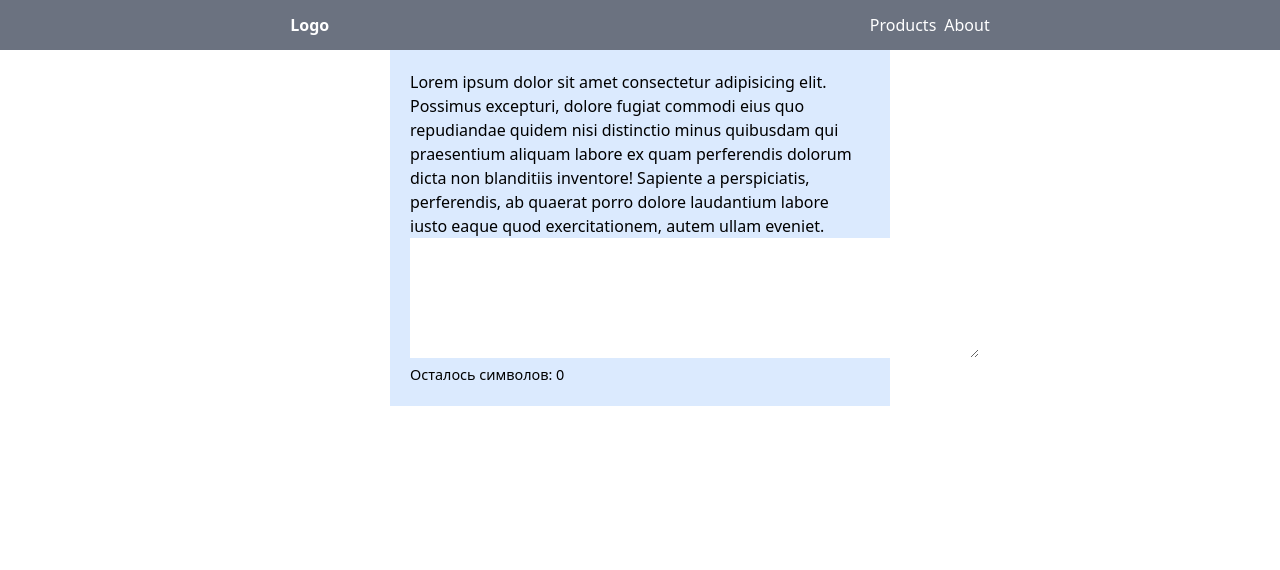
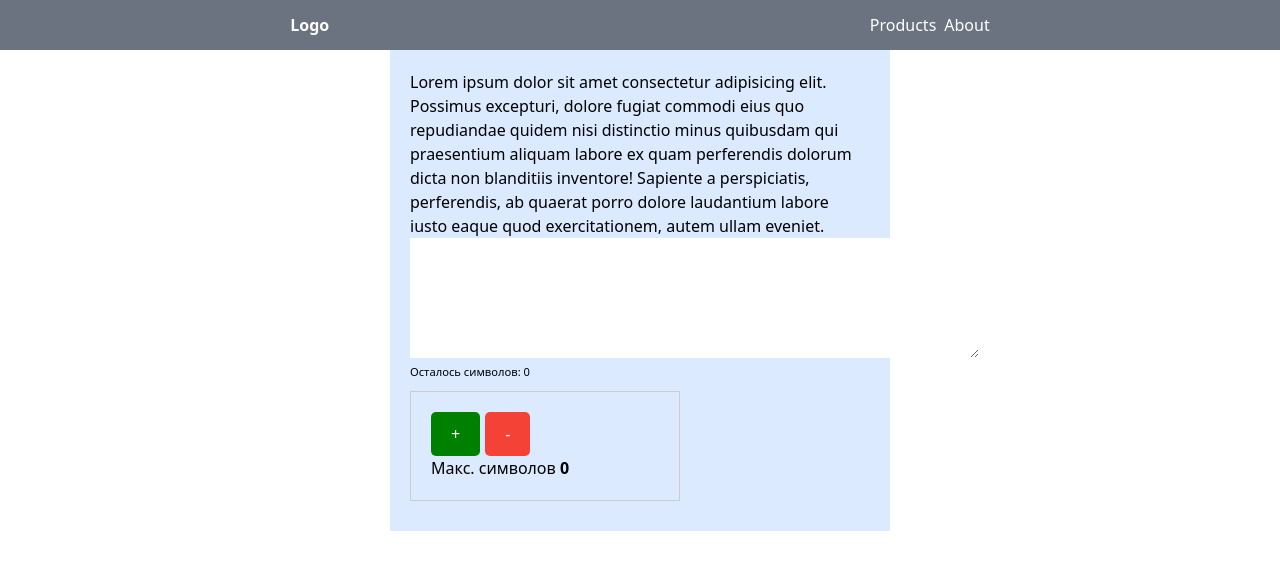
Before and after one commit to BelovDmitriii/Test_Repo, a React (Create React App) app: page /about in a window 1280 px wide. Shown: the top 570 px of the page. Built offline with nearby package versions, Linux system fonts and the light colour scheme.

Commit message:
добавлен компонент счетчик

```diff
--- /dev/null
+++ b/src/components/counter/counter.tsx
@@ -0,0 +1,16 @@
+function Counter() {
+  return(
+    <div className="controls">
+      <button className="customButton">
+        +
+      </button>
+      <button className="customButton buttonDanger">
+        -
+      </button>
+      <br />
+      <span>Макс. символов <b>0</b></span>
+    </div>
+  );
+}
+
+export default Counter;
--- a/src/index.css
+++ b/src/index.css
@@ -6,3 +6,30 @@
   margin: 0;
   font-size: 0.9em;
 }
+
+.customButton {
+  background-color: green;
+  border: none;
+  border-radius: 5px;
+  color: white;
+  padding: 10px 20px;
+  text-align: center;
+  display: inline-block;
+  margin-right: 5px;
+}
+
+.buttonDanger {
+  background-color: #f44336;
+}
+
+.controls {
+  border:1px solid #ccc;
+  width: 270px;
+  padding: 20px;
+  margin: 10px 0px;
+}
+
+.symbols-count {
+  margin: 0;
+  font-size: 0.7em;
+}
--- a/src/pages/about-page.tsx
+++ b/src/pages/about-page.tsx
@@ -1,4 +1,5 @@
 import About from "../components/about/about";
+import Counter from "../components/counter/counter";
 
 export function AboutPage () {
   return (
@@ -7,6 +8,7 @@ export function AboutPage () {
         Lorem ipsum dolor sit amet consectetur adipisicing elit. Possimus excepturi, dolore fugiat commodi eius quo repudiandae quidem nisi distinctio minus quibusdam qui praesentium aliquam labore ex quam perferendis dolorum dicta non blanditiis inventore! Sapiente a perspiciatis, perferendis, ab quaerat porro dolore laudantium labore iusto eaque quod exercitationem, autem ullam eveniet.
         <br/>
         <About />
+        <Counter />
       </div>
     </>
   );
```
